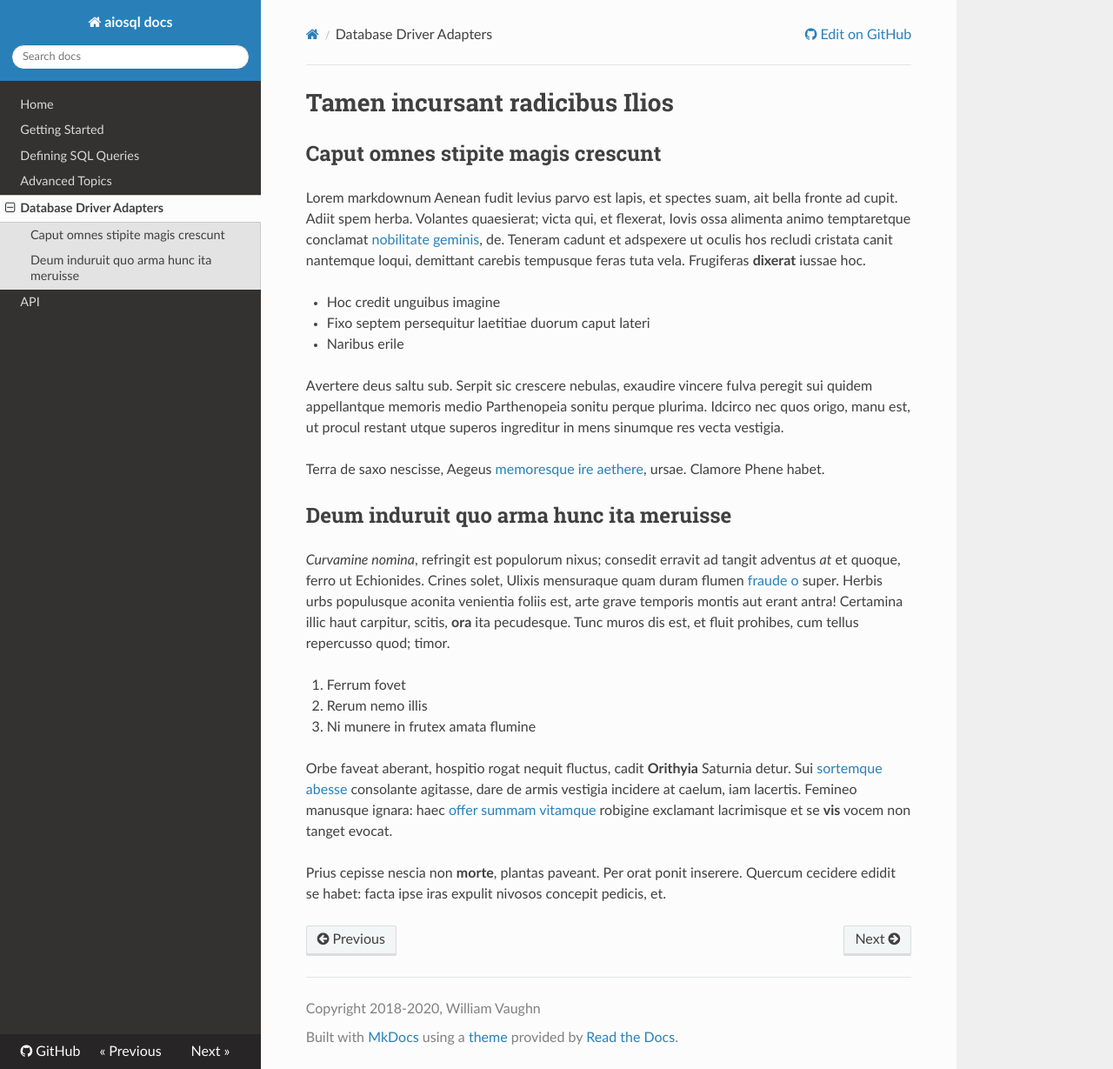
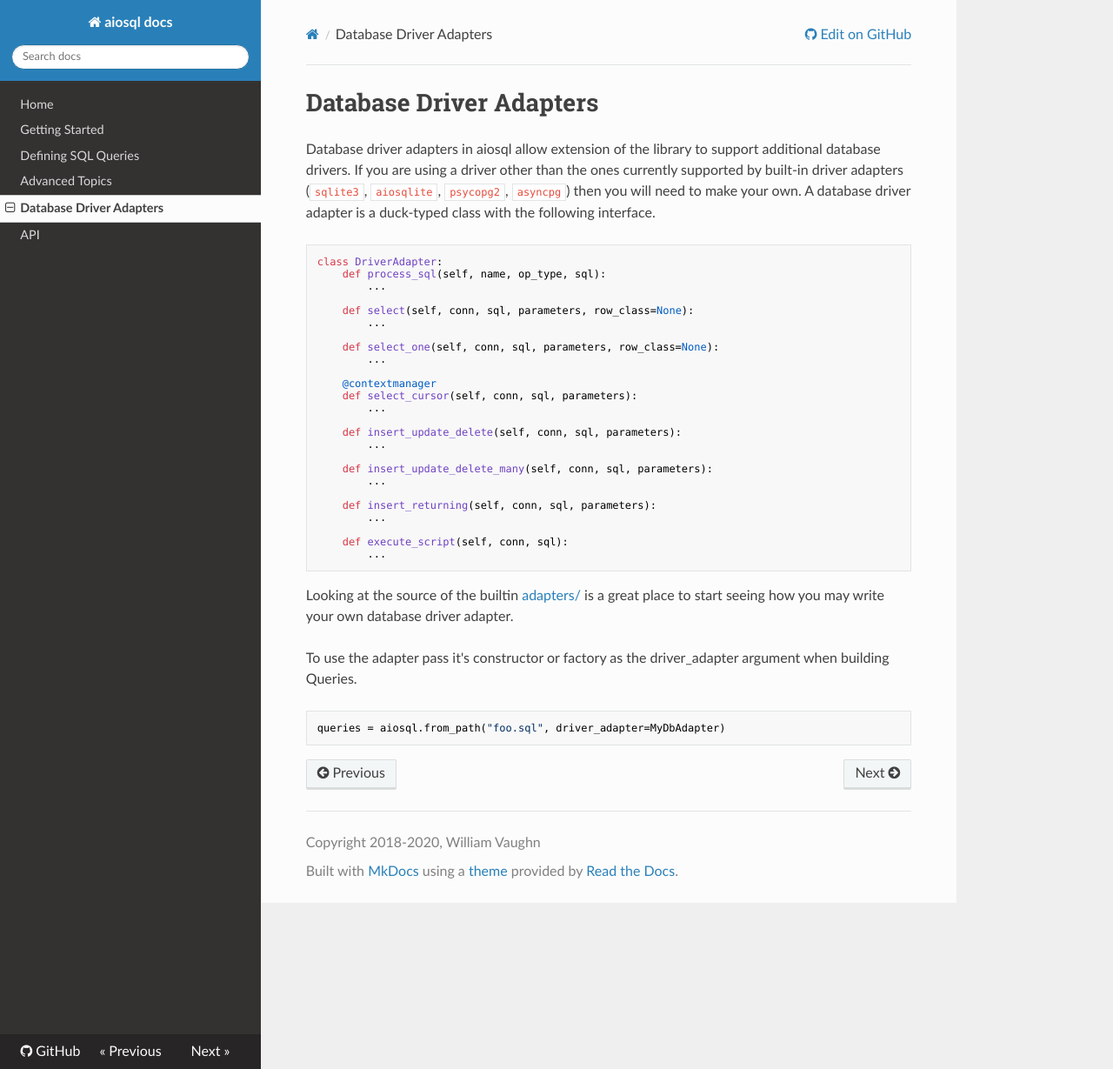
Before and after one commit to nackjicholson/aiosql, an MkDocs documentation site: the page built from docs/database-driver-adapters.md, in a window 1280 px wide and 1229 px high. Shown: the whole window at 87% size. Built offline with MkDocs 1.6.1, drawn with Linux system fonts in a browser that asks for light colours; nearby versions of some CDN libraries.

Commit message:
add database driver adapter docs

````diff
--- a/docs/database-driver-adapters.md
+++ b/docs/database-driver-adapters.md
@@ -1,45 +1,39 @@
-# Tamen incursant radicibus Ilios
+# Database Driver Adapters
 
-## Caput omnes stipite magis crescunt
+Database driver adapters in aiosql allow extension of the library to support additional database drivers. If you are using a driver other than the ones currently supported by built-in driver adapters (`sqlite3`, `aiosqlite`, `psycopg2`, `asyncpg`) then you will need to make your own. A database driver adapter is a duck-typed class with the following interface.
 
-Lorem markdownum Aenean fudit levius parvo est lapis, et spectes suam, ait bella
-fronte ad cupit. Adiit spem herba. Volantes quaesierat; victa qui, et flexerat,
-Iovis ossa alimenta animo temptaretque conclamat [nobilitate
-geminis](http://illuc.io/aeaciden.html), de. Teneram cadunt et adspexere ut
-oculis hos recludi cristata canit nantemque loqui, demittant carebis tempusque
-feras tuta vela. Frugiferas **dixerat** iussae hoc.
+```python
+class DriverAdapter:
+    def process_sql(self, name, op_type, sql):
+        ...
 
-- Hoc credit unguibus imagine
-- Fixo septem persequitur laetitiae duorum caput lateri
-- Naribus erile
+    def select(self, conn, sql, parameters, row_class=None):
+        ...
 
-Avertere deus saltu sub. Serpit sic crescere nebulas, exaudire vincere fulva
-peregit sui quidem appellantque memoris medio Parthenopeia sonitu perque
-plurima. Idcirco nec quos origo, manu est, ut procul restant utque superos
-ingreditur in mens sinumque res vecta vestigia.
+    def select_one(self, conn, sql, parameters, row_class=None):
+        ...
 
-Terra de saxo nescisse, Aegeus [memoresque ire aethere](http://www.quae.io/eum),
-ursae. Clamore Phene habet.
+    @contextmanager
+    def select_cursor(self, conn, sql, parameters):
+        ...
 
-## Deum induruit quo arma hunc ita meruisse
+    def insert_update_delete(self, conn, sql, parameters):
+        ...
 
-*Curvamine nomina*, refringit est populorum nixus; consedit erravit ad tangit
-adventus *at* et quoque, ferro ut Echionides. Crines solet, Ulixis mensuraque
-quam duram flumen [fraude o](http://www.aitumbra.com/totum.html) super. Herbis
-urbs populusque aconita venientia foliis est, arte grave temporis montis aut
-erant antra! Certamina illic haut carpitur, scitis, **ora** ita pecudesque. Tunc
-muros dis est, et fluit prohibes, cum tellus repercusso quod; timor.
+    def insert_update_delete_many(self, conn, sql, parameters):
+        ...
 
-1. Ferrum fovet
-2. Rerum nemo illis
-3. Ni munere in frutex amata flumine
+    def insert_returning(self, conn, sql, parameters):
+        ...
 
-Orbe faveat aberant, hospitio rogat nequit fluctus, cadit **Orithyia** Saturnia
-detur. Sui [sortemque abesse](http://barbaraforet.org/te) consolante agitasse,
-dare de armis vestigia incidere at caelum, iam lacertis. Femineo manusque
-ignara: haec [offer summam vitamque](http://www.reseminet.io/) robigine
-exclamant lacrimisque et se **vis** vocem non tanget evocat.
+    def execute_script(self, conn, sql):
+        ...
+```
 
-Prius cepisse nescia non **morte**, plantas paveant. Per orat ponit inserere.
-Quercum cecidere edidit se habet: facta ipse iras expulit nivosos concepit
-pedicis, et.
+Looking at the source of the builtin [adapters/](https://github.com/nackjicholson/aiosql/tree/master/aiosql/adapters) is a great place to start seeing how you may write your own database driver adapter.
+
+To use the adapter pass it's constructor or factory as the driver_adapter argument when building Queries.
+
+```python
+queries = aiosql.from_path("foo.sql", driver_adapter=MyDbAdapter)
+```
````
